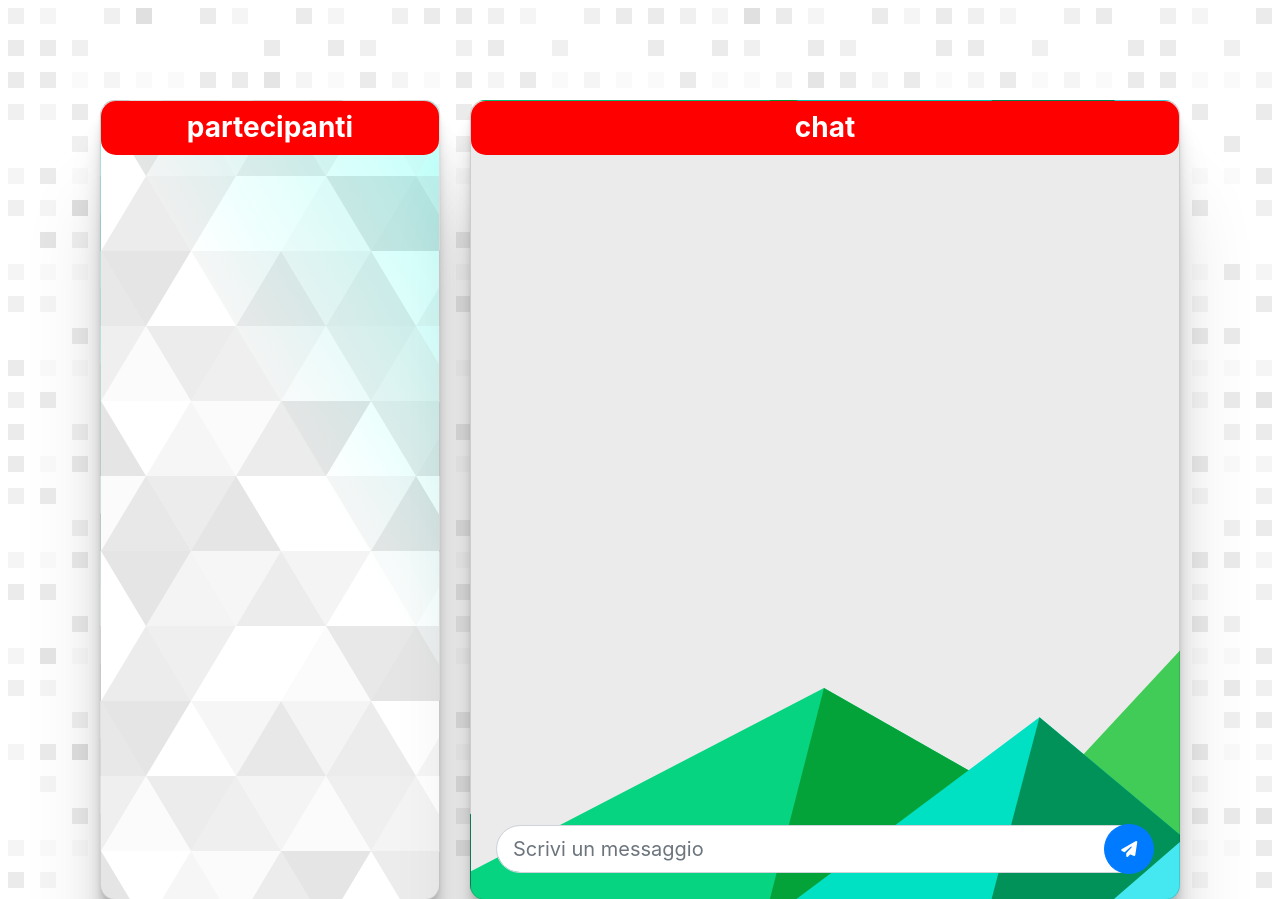
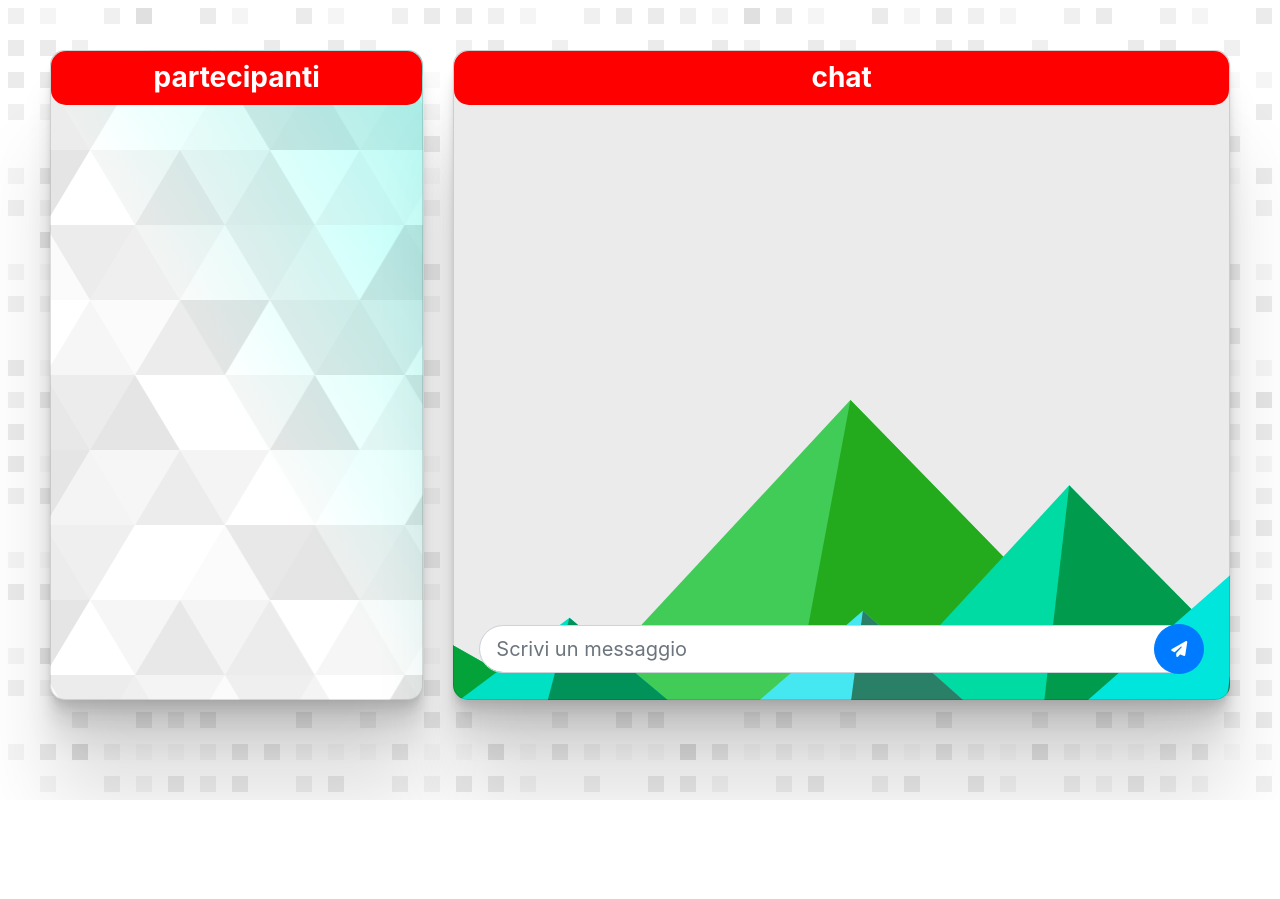
Before and after one commit to NizarNadif/js-chat, a website: page public/index.html in a window 1280 px wide. Shown: the top 899 px of the page. After the commit the page ends 800 px from the top, so only its background shows below. Drawn offline with nearby package versions, Linux system fonts and the light colour scheme; no server answers.

Commit message:
sizes updated

```diff
--- a/public/style.css
+++ b/public/style.css
@@ -7,7 +7,7 @@ body {
 }
 
 .content {
-	padding: 100px;
+	padding: 50px;
 	/* width: 700px; */
 }
 
@@ -26,7 +26,7 @@ body {
 }
 
 .col > .card {
-	height: 800px;
+	height: 650px;
 	border-radius: 15px;
 	/* shadows */
 	box-shadow: 0 2.8px 2.2px rgba(0, 0, 0, 0.034),
```
